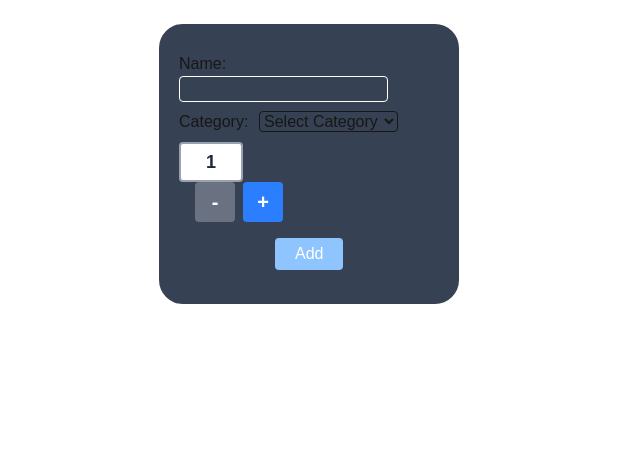
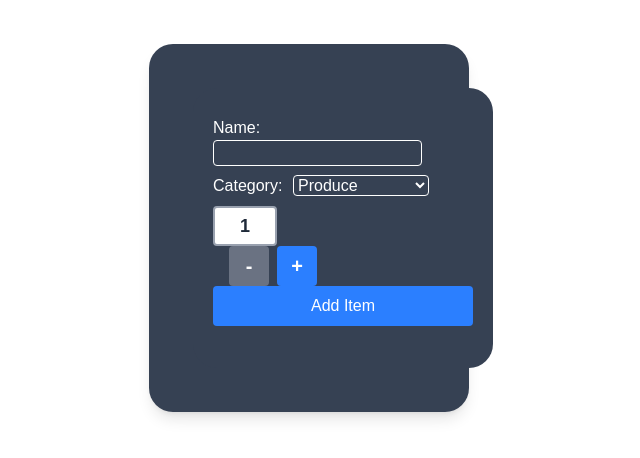
Before and after one commit to SeksanW/cprg306-assignments, a Next.js app: page /week-5 in a window 1280 px wide. Shown: the top 458 px of the page, without its empty margins (331-971 px from the left). Built offline with nearby package versions, Linux system fonts and the light colour scheme.

Commit message:
Update new-item.js

```diff
--- a/app/week-5/new-item.js
+++ b/app/week-5/new-item.js
@@ -4,12 +4,9 @@ import { useState } from "react"
 
 export default function NewItem() {
 
-    // Setting Quantity
 const [quantity, setQuantity] = useState(1);
 const [name, setName] = useState("");
-    const [category, setCategory] = useState("");
-
-    // Button Functions
+const [category, setCategory] = useState("produce");
 
 const increment = () => {
     if (quantity < 20) {
@@ -33,7 +30,7 @@ const decrement = () => {
     setCategory(event.target.value)
 }
 
-    const HandleSubmit = (event) => {
+const handleSubmit = (event) => {
     event.preventDefault();
 
     let item = {
@@ -69,10 +66,9 @@ const incrementStyles =
         ? "bg-gray-500 cursor-not-allowed " + baseButton
         : "bg-blue-500 hover:bg-blue-400 " + baseButton;
 
-    // Page Display
     return(
-        <main>
-            <form>
+        <main className="flex justify-center mt-10">
+            <form onSubmit={handleSubmit} className="bg-gray-700 text-white w-80 p-6 rounded-3xl shadow-lg">
                 <div className="bg-gray-700 w-75 h-70 p-5 rounded-3xl m-5">
                     <div className="my-2">
                         <label className="inline-block w-15">Name: </label>
@@ -95,7 +91,7 @@ const incrementStyles =
                             <option value="Bakery">Bakery</option>
                             <option value="Meat">Meat</option>
                             <option value="Frozen Foods">Frozen Foods</option>
-                            <option value="Canned Gooods">Canned Gooods</option>
+                            <option value="canned goods">Canned Goods</option>
                             <option value="Dry Goods">Dry Goods</option>
                             <option value="Beverages">Beverages</option>
                             <option value="Snacks">Snacks</option>
@@ -112,16 +108,18 @@ const incrementStyles =
                 disabled={quantity <= 1}
                 className={decrementStyles}
                 > - </button>
+
                 <button
                 onClick={increment}
                 disabled={quantity >= 20}
                 className={incrementStyles}
                 > + </button>
                 </div>
+
                 <button
                 type="submit"
-                        className="bg-blue-300 text-white px-5 py-1 ml-24 mt-4 rounded hover:cursor-pointer active:bg-blue-500"
-                        onSubmit={HandleSubmit}>Add</button>
+                className="bg-blue-500 text-white w-full py-2 rounded hover:bg-blue-400 active:bg-blue-600 transition"
+                >Add Item</button>
                 </div>
             </form>
         </main>
```
Lines whose indentation alone changed are shown as unchanged.
